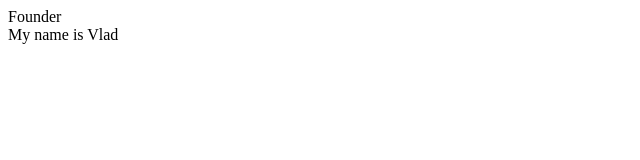
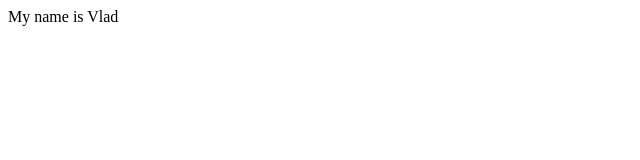
Before and after one commit to kupolua/Skills.City, a plain HTML site: page webui/index.html in a window 1280 px wide. Shown: the whole page, without its empty margins (0-640 px from the left). Drawn offline with Linux system fonts and the light colour scheme.

Commit message:
Founder div removed

```diff
--- a/webui/index.html
+++ b/webui/index.html
@@ -5,7 +5,6 @@
     <title>Founder</title>
 </head>
 <body>
-    <div>Founder</div>
 	<div>My name is Vlad</div>
 </body>
 </html>
```
